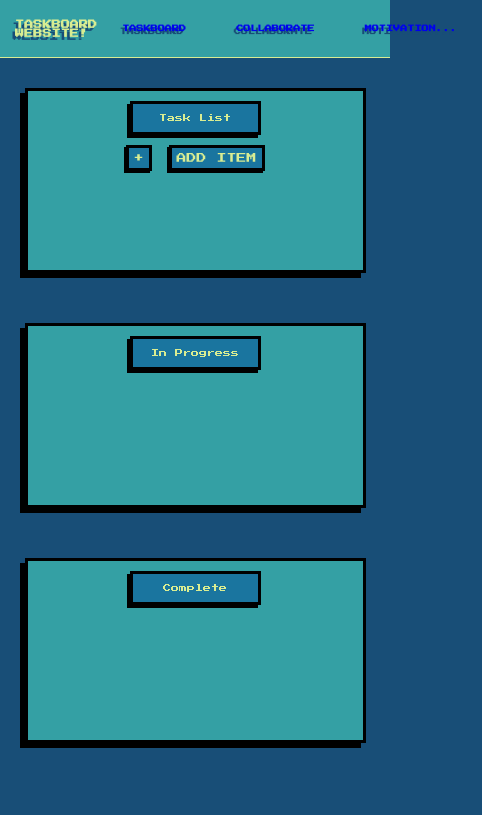
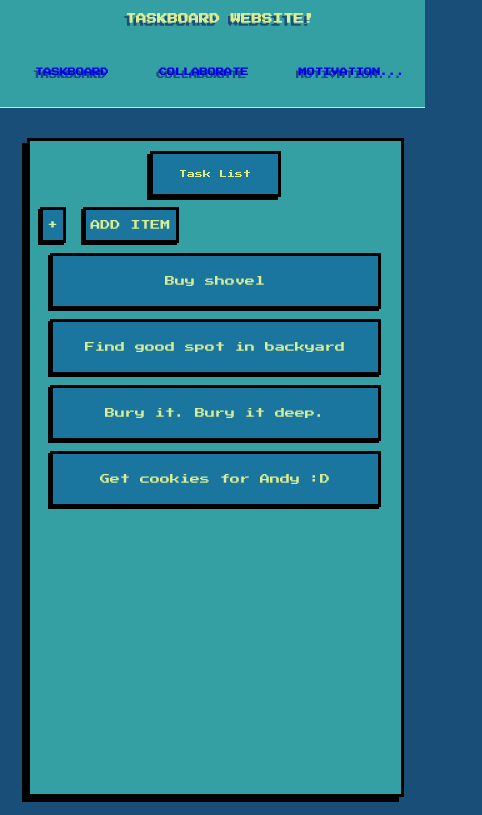
Before and after one commit to sorayaboza/NikitaAlyssaSoraya, a Next.js app in the folder react/: page /Task-Page/tasks in a window 390 px wide. Shown: the top 815 px of the page, 482 px wide, since content can reach past the window. Built offline with nearby package versions, Linux system fonts and the light colour scheme.

Commit message:
task items now appear dynamically

```diff
--- a/react/components/AssignedStudents.js
+++ /dev/null
@@ -1,6 +0,0 @@
-import {assigned_student, StudentCard} from "/components/StudentCard"
-
-
-export default function AssignedStudents() {
-    console.log("Assigned students: ", assigned_student)
-}
--- a/react/pages/Header.js
+++ b/react/pages/Header.js
@@ -13,12 +13,12 @@ export default function Header() {
                     </Link>
                 </h3>
                 <h3 id="nav-item">
-                    <Link href="/">
+                    <Link href="/Collaborate">
                         COLLABORATE
                     </Link>
                 </h3>
                 <h3 id="nav-item">
-                    <Link href="/Initial-Faculty-Ranking">
+                    <Link href="/Motivation">
                         MOTIVATION...
                     </Link>
                 </h3>
--- a/react/pages/Initial-Faculty-Ranking.js
+++ b/react/pages/Motivation.js
@@ -1,14 +1,14 @@
 import Head from 'next/head'
 import Layout from "./layout/layout.js"
 
-export default function Initial_Faculty_Ranking() {
+export default function Motivation() {
     return(
         <Layout>
             <Head>
-                <title>Initial Faculty Ranking</title>
+                <title>Motivation</title>
             </Head>
 
-            <h1>Initial Faculty Ranking</h1>
+            <h1>Meow!</h1>
         </Layout>
     )
 }
--- a/react/pages/Task-Page/data/boards.js
+++ b/react/pages/Task-Page/data/boards.js
@@ -3,10 +3,14 @@ import React from 'react';
 const boardData = [
     {
         id: 0,
+        progress: "Task List",
+    },
+    {
+        id: 1,
         progress: "In Progress",
     },
     {
-        id: 1,
+        id: 2,
         progress: "Complete",
     },
 ];
--- a/react/pages/Task-Page/data/tasklist.js
+++ b/react/pages/Task-Page/data/tasklist.js
@@ -1,26 +1,22 @@
 import React from 'react';
 
 const taskData = [
-   // Hyeran Jeon
-   {
-    id: 0,
-    rank: 9,
-    professor: 'Hyeran Jeon',
-    student: "Abhilasha Dave",
-    percentage: 0.5,
-    courses : [140],
-    finalized: "NO"
-},
-
-// Marcelo Kallmann                                          `
-{   id: 1,
-    rank: 10,
-    professor: 'Marcelo Kallmann',
-    student: "Ritesh Sharma",
-    percentage: 0.5,
-    courses : ['<span class="prevent">185</span>', 165, 24, 22, 100, 30, 20],
-    finalized: "NO"
-},
+    {
+        id: 0,
+        task: "Buy shovel"
+    },
+    {
+        id: 1,
+        task: "Find good spot in backyard"
+    },
+    {
+        id: 2,
+        task: "Bury it. Bury it deep."
+    },
+    {
+        id: 3,
+        task: "Get cookies for Andy :D"
+    },
 ];
 
 const TaskItems = () => {
--- a/react/pages/Task-Page/tasks.js
+++ b/react/pages/Task-Page/tasks.js
@@ -1,13 +1,11 @@
 import { useState, createContext } from 'react'
-import StudentCard from "../../components/StudentCard"
-import CourseCard from "../../components/CourseCard"
 import { taskData } from "./data/tasklist";
 import { boardData } from "./data/boards"
 import Head from 'next/head'
 import Layout from "../layout/layout.js"
 
 export default function Tasks() {
-
+    const [currTasks, setCurrTasks] = useState(() => taskData)
     return (
         <Layout>
             <Head>
@@ -20,6 +18,18 @@ export default function Tasks() {
                         <div id="add-item">+</div>
                         <div id="add-item">ADD ITEM</div>
                     </div>
+                    <div className="curr-tasks">
+                        <div>
+                            {currTasks.map(currTasks => (
+                                <div>
+                                    <div className="curr-task-container">
+                                        <p>{currTasks.task}</p>
+                                    </div>
+                                </div>
+                            ))}
+                        </div>
+                    </div>
+
                 </div>
                 <div className="task-container">
                     <div id="board"> In Progress </div>
--- a/react/styles/globals.css
+++ b/react/styles/globals.css
@@ -1,6 +1,7 @@
 @import url('https://fonts.googleapis.com/css2?family=Press+Start+2P&display=swap');
 *>*{
   font-family: 'Press Start 2P', cursive;
+  line-height: 20px;
 }
 
 body {
@@ -77,6 +78,7 @@ a:hover { text-decoration: none; color:#1A759F; }
 .add {
   display: flex;
   flex-direction: row;
+  align-self:start;
   font-size: 10px;
   gap: 17px;
 }
@@ -85,6 +87,23 @@ a:hover { text-decoration: none; color:#1A759F; }
   border: solid 3px black;
   box-shadow: -2px 2px black;
   padding: 5px;
+  background: #1A759F;
+}
+
+.curr-tasks {
+  width: 100%;
+  overflow: auto;
+}
+
+.curr-task-container {
+  font-size: 11.5px;
+  color: #D9ED92;
+  border: solid 3px black;
+  box-shadow: -2px 2px black;
+  padding: 5px;
+  padding-left: 8px;
+  padding-right: 8px;
+  margin: 10px;
   background: #1A759F;
 }
 
@@ -101,6 +120,9 @@ a:hover { text-decoration: none; color:#1A759F; }
 @media only screen and (max-width: 850px) {
   .nav-bar {
     font-size: 8px;
+  }
+  .task--boards {
+    gap: 0px;
   }
   #board {
     font-size: 10px;
@@ -119,13 +141,19 @@ a:hover { text-decoration: none; color:#1A759F; }
 }
 @media only screen and (max-width: 600px) {
   .nav-bar {
-    font-size: 6.1px;
+    display: flex;
+    flex-direction: column;
+    font-size: 7px;
+    width: 410px;
   }
-
   .task--boards {
     display: flex;
     flex-direction: column;
     justify-content: center;
-    height: 80vh;
+    align-self: center;
+    width: 390px;
+  }
+  .curr-task-container {
+    font-size: 10px;
   }
 }
--- a/react/utils/itemType.js
+++ b/react/utils/itemType.js
@@ -1,7 +1,4 @@
 const itemTypes = {
     CARD: 'card',
-    UNSLOTTED_STUDENT: "unslotted_student",
-    SLOTTED_STUDENT: "slotted_student"
 }
-
 export default itemTypes
```
Also changed, not shown: react/pages/Collaborate.js (added, +14 -0 lines), react/pages/Data-Form.js (deleted, +0 -9 lines), react/components/CourseCard.js (deleted), react/components/StudentCard.js (deleted).
